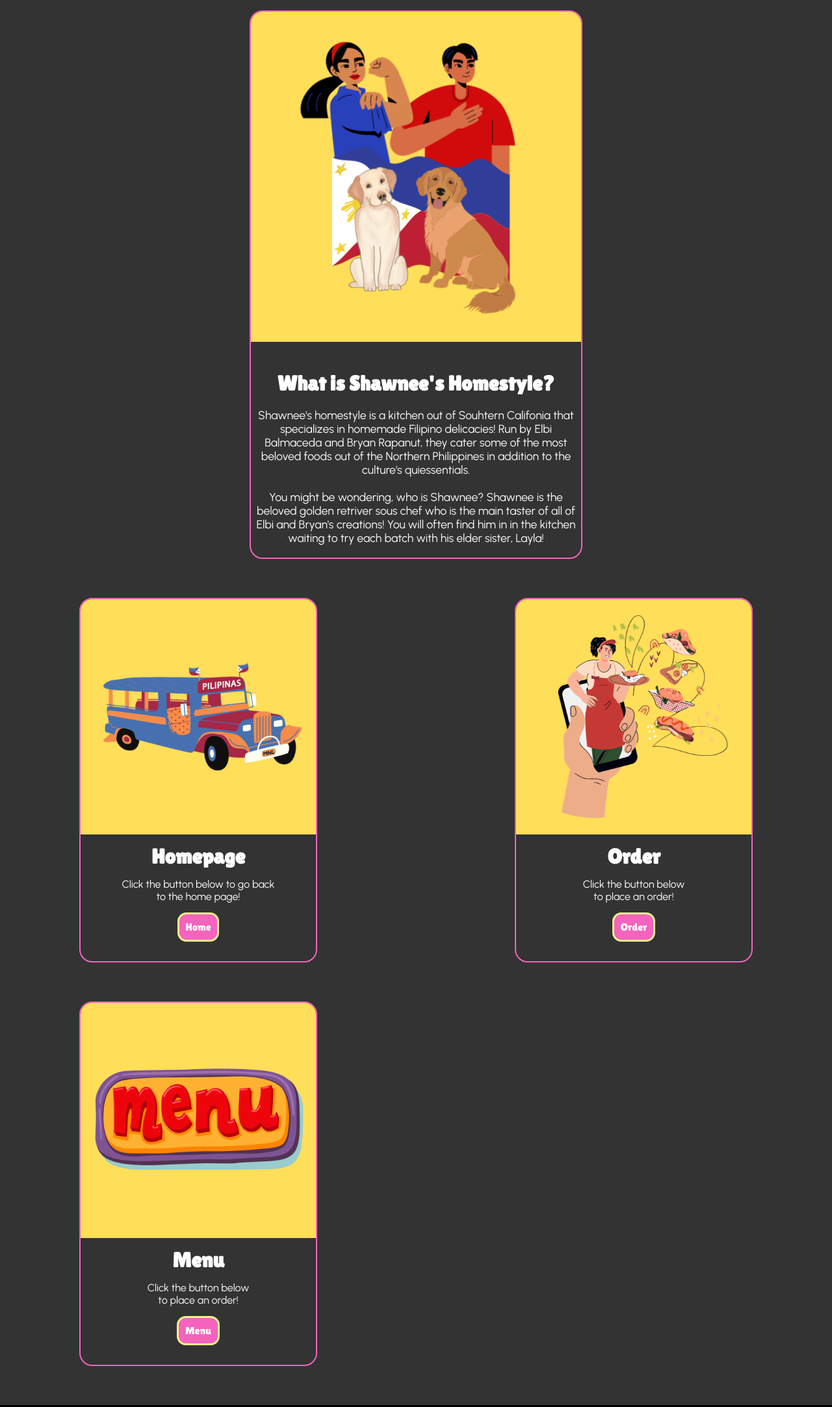
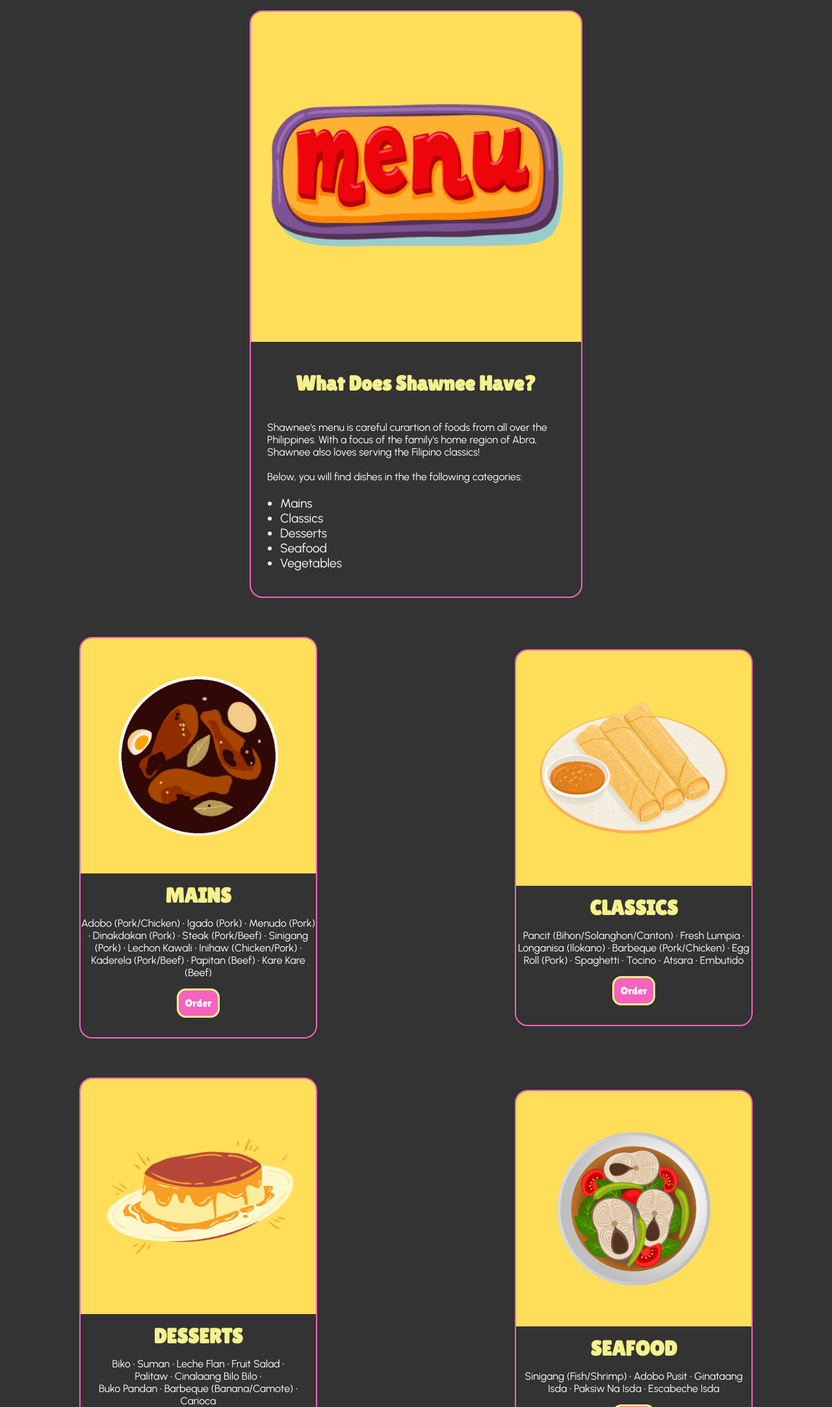
Before and after one commit to arnadeglenn/restaurant-page, a plain HTML site: page index.html in a window 1280 px wide. Shown: the part 143-2308 px from the top of the page at 65% size. Drawn offline with Linux system fonts and the light colour scheme.

Commit message:
Create menu page and optimize for mobile

```diff
--- a/index.html
+++ b/index.html
@@ -10,48 +10,81 @@
 <body>
     <div id="content">
         <header>
-            <ul>
+            <ul class = "nav">
                 <li class="logo-box"><img class='logo' src="./assets/logo.png" alt="Shawnee's Homestyle"></li>
                 <li>About</li>
                 <li>Menu</li>
                 <li>Contact</li>
             </ul>
         </header>
-        <div class="about">
-            <div class = "title-box"><h1>About</h1></div>
-            <div class="portrait">
-                <img class="portrait-img" src="./assets/chefs.png" alt="chef's of shawnee's homestyle">
-                <div class = "about-description">
-                    <h2>What is Shawnee's Homestyle?</h2>
-                    <p>Shawnee's homestyle is a kitchen out of Souhtern Califonia
-                        that specializes in homemade Filipino delicacies! Run by
-                        Elbi Balmaceda and Bryan Rapanut, they cater some of the most
-                       beloved foods out of the Northern Philippines in addition to the
-                       culture's quiessentials.<br><br>You might be wondering, who is Shawnee?
-                       Shawnee is the beloved golden retriver sous chef who is the main
-                       taster of all of Elbi and Bryan's creations! You will often find him in
-                       in the kitchen waiting to try each batch with his elder sister, Layla!</p>
+        <div class="menu">
+            <div class = "title-box"><h1>Menu</h1></div>
+            <div class="menu-portrait">
+                <img class="menu-img" src="./assets/menu.png" alt="chef's of shawnee's homestyle">
+                <div class = "menu-description">
+                    <h2>What Does Shawnee Have?</h2>
+                    <div class = "menu-details">
+                        <p>Shawnee's menu is careful curartion of foods from all
+                            over the Philippines. With a focus of the family's
+                            home region of Abra, Shawnee also loves serving
+                            the Filipino classics!<br><br>Below, you will find dishes in the
+                            the following categories:
+                        </p>
+                        <ul class = "menu-list">
+                            <li>Mains</li>
+                            <li>Classics</li>
+                            <li>Desserts</li>
+                            <li>Seafood</li>
+                            <li>Vegetables</li>
+                        </ul>
+                    </div>
                 </div>
             </div>
         </div>
         <div class="cards">
             <div class="card">
-                <img class = "card-img" src="./assets/home.png" alt="the chefs">
-                <h2>Homepage</h2>
-                <p>Click the button below to go back<br>to the home page!</p>
-                <button>Home</button>
-            </div>
-            <div class="card">
-                <img class = "card-img" src="./assets/order.png" alt="order here">
-                <h2>Order</h2>
-                <p>Click the button below<br>to place an order!</p>
+                <img class = "card-img" src="./assets/mains.png" alt="the chefs">
+                <h2>MAINS</h2>
+                <p>Adobo (Pork/Chicken) • Igado (Pork) • Menudo (Pork)
+                    • Dinakdakan (Pork) • Steak (Pork/Beef) • Sinigang (Pork)
+                    • Lechon Kawali • Inihaw (Chicken/Pork) • Kaderela (Pork/Beef)
+                    • Papitan (Beef) • Kare Kare (Beef)
+                </p>
                 <button>Order</button>
             </div>
             <div class="card">
-                <img class = "card-img" src="./assets/menu.png" alt="menu graphic">
-                <h2>Menu</h2>
-                <p>Click the button below<br>to place an order!</p>
-                <button>Menu</button>
+                <img class = "card-img" src="./assets/classics.png" alt="order here">
+                <h2>CLASSICS</h2>
+                <p>Pancit (Bihon/Solanghon/Canton) • Fresh Lumpia • Longanisa
+                    (Ilokano) • Barbeque (Pork/Chicken) • Egg Roll (Pork)
+                    • Spaghetti • Tocino • Atsara • Embutido
+                </p>
+                <button>Order</button>
+            </div>
+            <div class="card">
+                <img class = "card-img" src="./assets/dessert.png" alt="menu graphic">
+                <h2>DESSERTS</h2>
+                <p>Biko • Suman • Leche Flan • Fruit Salad •<br>Palitaw
+                    • Cinalaang Bilo Bilo •<br>Buko Pandan • Barbeque (Banana/Camote)
+                    • Carioca
+                </p>
+                <button>Order</button>
+            </div>
+            <div class="card">
+                <img class = "card-img" src="./assets/seafood.png" alt="menu graphic">
+                <h2>SEAFOOD</h2>
+                <p>Sinigang (Fish/Shrimp) • Adobo Pusit • Ginataang Isda •
+                    Paksiw Na Isda • Escabeche Isda
+                </p>
+                <button>Order</button>
+            </div>
+            <div class="card">
+                <img class = "card-img" src="./assets/vegetables.png" alt="menu graphic">
+                <h2>VEGETABLES</h2>
+                <p>Ginisang Sitaw • Adobong Sitaw • Chopsuey • Fruit Salad • Pakbet
+                    • Ginisang Kangkong
+                </p>
+                <button>Order</button>
             </div>
         </div>
         <footer>
--- a/styles.css
+++ b/styles.css
@@ -12,7 +12,7 @@
 #content {
     display: flex;
     flex-direction: column;
-    justify-content: space-around;
+    justify-content: space-between;
 }
 
 * {
@@ -35,7 +35,7 @@ header {
     padding: 1rem;
 }
 
-ul {
+.nav {
     display: flex;
     justify-content: end;
     align-items: center;
@@ -43,7 +43,7 @@ ul {
     flex-shrink: 0;
 }
 
-li {
+.nav li {
     list-style: none;
     color: var(--pink);
     font-family: var(--heading-font);
@@ -124,6 +124,7 @@ li {
 h2 {
     font-family: var(--heading-font);
     font-size: 2rem;
+    color: var(--yellow);
 }
 
 button {
@@ -151,6 +152,7 @@ footer {
     justify-content: center;
     align-items: center;
     margin-top: 60px;
+    align-self: self-end;
 }
 
 .footer-logo {
@@ -160,7 +162,7 @@ footer {
 
 /* About Page */
 
-.about {
+.about, .order, .menu {
     display: flex;
     flex-direction: column;
     justify-content: space-between;
@@ -169,7 +171,7 @@ footer {
     gap: 2rem;
 }
 
-.portrait {
+.portrait, .order-portrait, .menu-portrait {
     display: grid;
     grid-template-columns: repeat(auto-fit,minmax(379px, 1fr));
     gap: 30px;
@@ -187,13 +189,23 @@ footer {
     transition-duration: .5s;
 }
 
+.order-portrait:hover {
+    box-shadow: 0px 0px 15px var(--yellow);
+    transition-duration: .5s;
+}
+
+.menu-portrait:hover {
+    box-shadow: 0px 0px 15px var(--yellow);
+    transition-duration: .5s;
+}
+
 h1 {
-    color: var(--yellow);
+    color: var(--pink);
     font-size: 3rem;
     font-family: var(--heading-font);
 }
 
-.about-description {
+.about-description, .order-description, .menu-description {
     display: flex;
     flex-direction: column;
     justify-content: start;
@@ -206,9 +218,10 @@ h1 {
 .about-description h2 {
     font-size: 2rem;
     text-align: center;
+    color: var(--yellow);
 }
 
-.portrait-img {
+.portrait-img, .order-img, .menu-img {
     width: clamp(200px, 30vw, 31vw);
     height: auto;
 }
@@ -217,6 +230,43 @@ h1 {
     font-size: 1.1rem;
     text-align: center;
 }
+
+/* Order Page */
+
+.order-details {
+    display: flex;
+    flex-direction: column;
+    align-items: center;
+    gap: 20px;
+    justify-content: center;
+    padding: 20px;
+}
+
+.order-list {
+    padding-left: 20px;
+}
+
+/* Menu Page */
+
+.menu-details {
+    display: flex;
+    flex-direction: column;
+    align-items: start;
+    gap: 20px;
+    justify-content: center;
+    padding: 20px;
+}
+
+.menu-description h2{
+    align-self: center;
+    text-align: center;
+}
+
+.menu-list {
+    padding-left: 20px;
+    font-size: 1.2rem;
+}
+
 
 @media screen and (max-width: 1322px) {
     .portrait {
@@ -251,6 +301,72 @@ h1 {
     }
 }
 
+@media screen and (max-width: 1513px) {
+    .order-portrait{
+        display: flex;
+        flex-direction: column;
+        gap: 20px;
+        justify-content: space-between;
+        width: 40%;
+        max-width: 100%;
+        min-width: 300px;
+    }
+
+    .order-description {
+        display: flex;
+        flex-direction: column;
+        justify-content: start;
+        align-items: center;
+        margin-top: 20px;
+        gap: 20px;
+        padding: 5px 5px 20px 5px;
+    }
+
+    .order-description h2 {
+        font-size: 2rem;
+        text-align: center;
+    }
+
+    .order-img {
+        width: 100%;
+        min-width: 300px;
+        height: auto;
+    }
+}
+
+@media screen and (max-width: 1338px) {
+    .menu-portrait{
+        display: flex;
+        flex-direction: column;
+        gap: 20px;
+        justify-content: space-between;
+        width: 40%;
+        max-width: 100%;
+        min-width: 300px;
+    }
+
+    .menu-description {
+        display: flex;
+        flex-direction: column;
+        justify-content: start;
+        align-items: center;
+        margin-top: 20px;
+        gap: 20px;
+        padding: 5px 5px 20px 5px;
+    }
+
+    .menu-description h2 {
+        font-size: 2rem;
+        text-align: center;
+    }
+
+    .menu-img {
+        width: 100%;
+        min-width: 300px;
+        height: auto;
+    }
+}
+
 @media screen and (max-width: 520px) {
     .cards {
         grid-template-columns: 1fr; /* Set a single column for mobile */
@@ -264,10 +380,7 @@ h1 {
 }
 
 @media screen and (max-width: 534px) {
-    li {
-        list-style: none;
-        color: var(--pink);
-        font-family: var(--heading-font);
+    .nav li {
         font-size: 1rem;
     }
     .logo-box {
```
Also changed, not shown: assets/classics.png (added), assets/dessert.png (added), assets/mains.png (added), assets/seafood.png (added), assets/vegetables.png (added).
